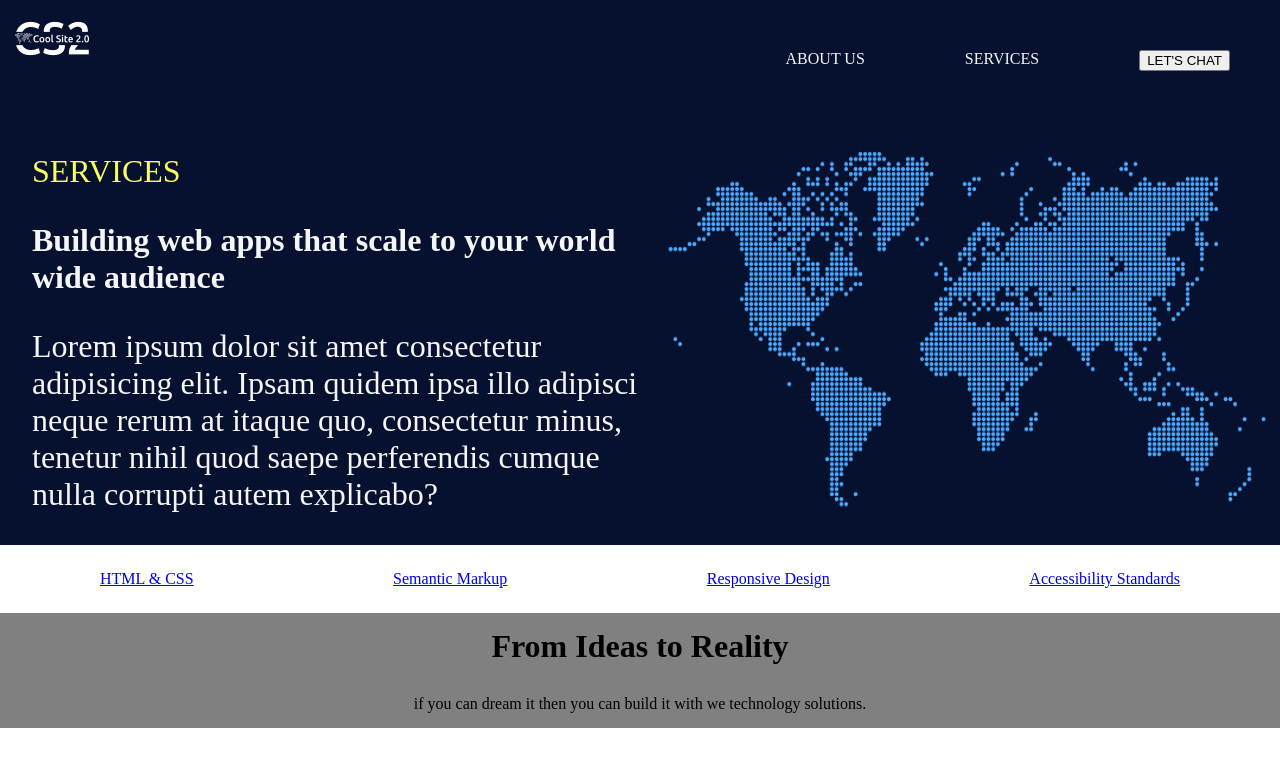
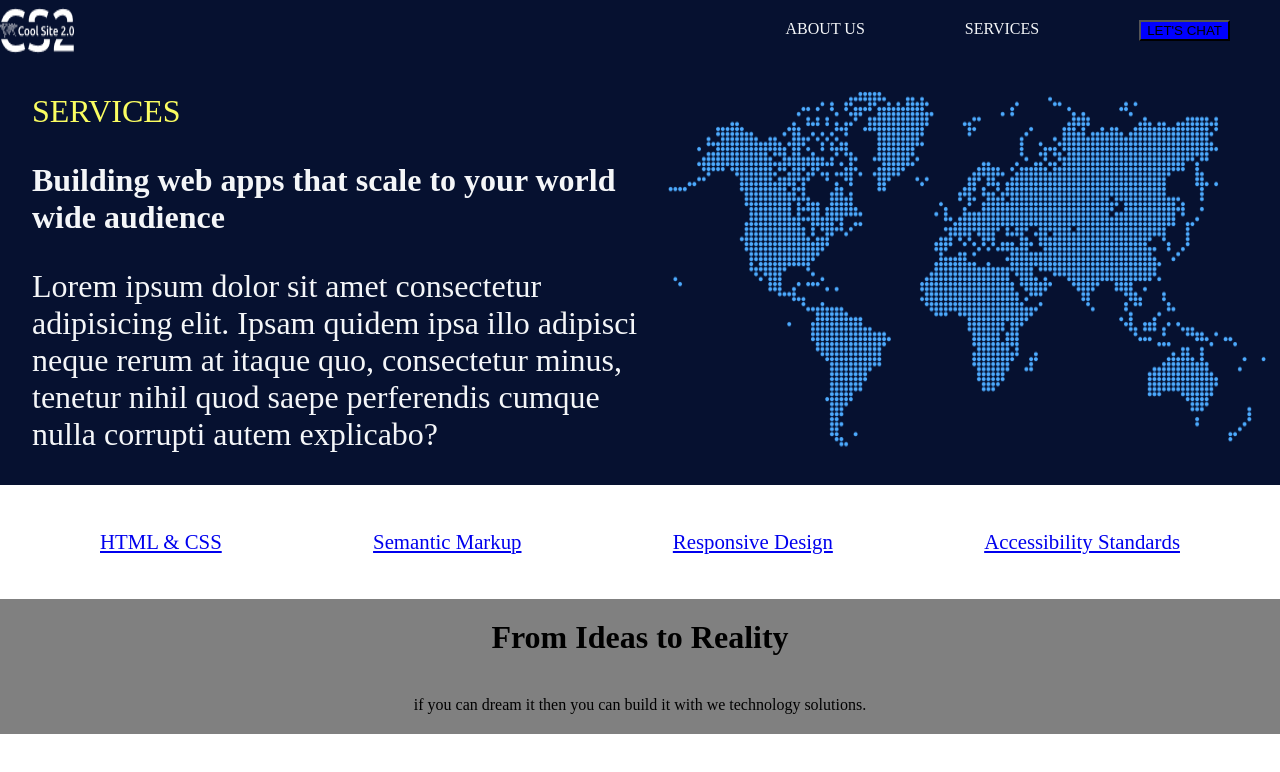
Before and after one commit to SammmMorgan/Week1CoolSiteasd, a plain HTML site: page index.html in a window 1280 px wide. Drawn offline with Linux system fonts and the light colour scheme.

Commit message:
blu button

```diff
--- a/index.html
+++ b/index.html
@@ -13,9 +13,7 @@
 <body>
     <!-- NOTE -->
     <header>
-        <div class="lefty">
-            <img src="assets/pictures/coolsite-logo.png" alt="coolsite-logo">
-        </div>
+        <img src="assets/pictures/coolsite-logo.png" alt="coolsite-logo">
         <section>
             <p>ABOUT US</p>
             <p>SERVICES</p>
--- a/style.css
+++ b/style.css
@@ -7,6 +7,11 @@ header {
     display: flex;
     background-color: #061130;
     justify-content: space-between;
+}
+
+button {
+    box-sizing: content-box;
+    background-color: blue;
 }
 
 header>div>img {
@@ -37,7 +42,7 @@ header>section {
 }
 
 header>section>* {
-    margin: 50px;
+    margin: 20px 50px;
 }
 
 section>div {
@@ -45,7 +50,8 @@ section>div {
     justify-content: space-between;
     background-color: white;
     color: black;
-    margin: 25px 100px;
+    margin: 45px 100px;
+    font-size: 1.3rem
 }
 
 /* NOTE class selectors
@@ -78,7 +84,7 @@ section>div {
     background-color: grey;
     color: black;
     margin: 0;
-    padding: 15px;
+    padding: 20px;
 
 }
 
```
